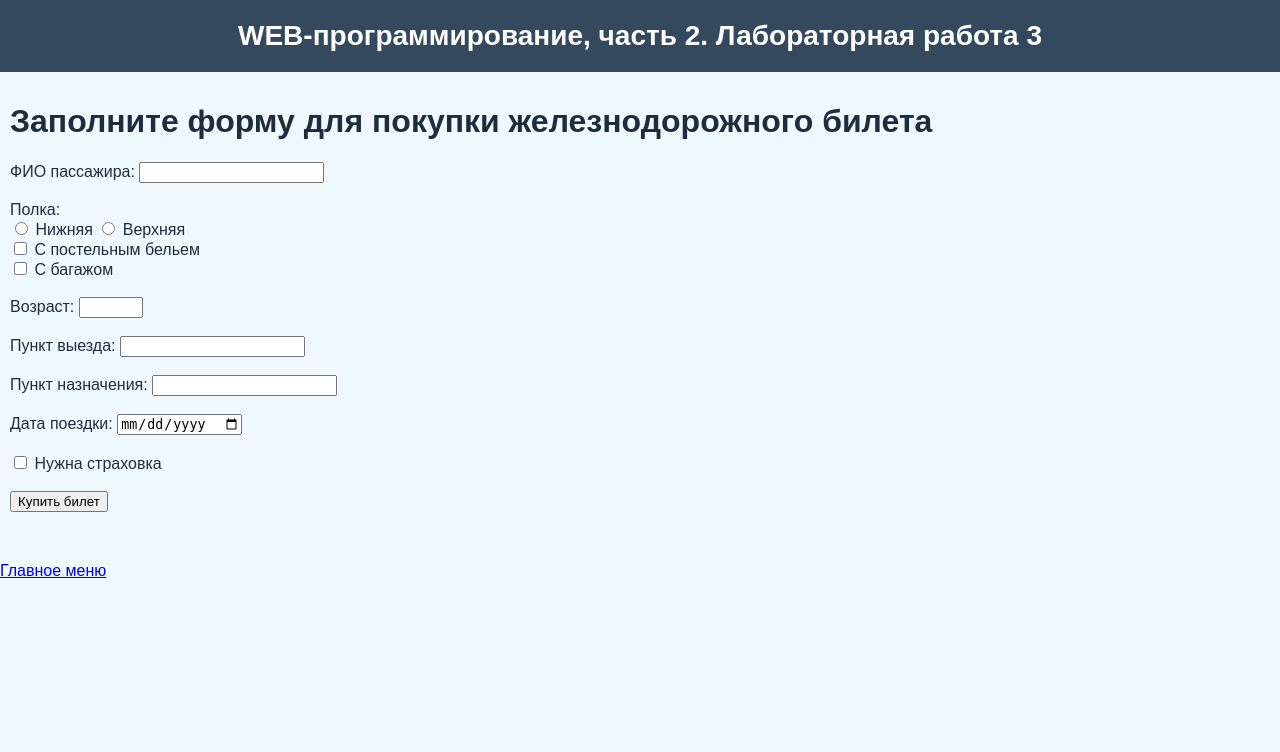
After one commit to sssonyaaab/web--programming-labs-2, a Flask app: page /lab3/ticket in a window 1280 px wide. The commit adds this page. Shown: the top 752 px of the page. Run offline with Flask 3, Linux system fonts and the light colour scheme.

Commit message:
Железнодорожный билет

```diff
--- a/lab3.py
+++ b/lab3.py
@@ -97,3 +97,50 @@ def settings():
     font_style = request.cookies.get('font_style')
     resp = make_response(render_template('lab3/settings.html', color=color, background=background, font_size=font_size, font_style=font_style))
     return resp
+
+
+@lab3.route('/lab3/ticket', methods=['GET', 'POST'])
+def ticket():
+    error_messages = {}
+    if request.method == 'POST':
+        name = request.form.get('name')
+        bunk = request.form.get('bunk')
+        with_bed = request.form.get('with_bed') == 'on'
+        with_baggage = request.form.get('with_baggage') == 'on'
+        age = request.form.get('age')
+        departure = request.form.get('departure')
+        destination = request.form.get('destination')
+        travel_date = request.form.get('travel_date')
+        insurance = request.form.get('insurance') == 'on'
+        if not name:
+            error_messages['name'] = "Укажите ФИО."
+        if not bunk:
+            error_messages['bunk'] = "Выберите тип полки."
+        if not age or not age.isdigit() or not (1 <= int(age) <= 120):
+            error_messages['age'] = "Возраст должен быть от 1 до 120 лет."
+        if not departure:
+            error_messages['departure'] = "Укажите пункт выезда."
+        if not destination:
+            error_messages['destination'] = "Укажите пункт назначения."
+        if not travel_date:
+            error_messages['travel_date'] = "Укажите дату поездки."
+        if error_messages:
+            return render_template('lab3/ticket.html', error_messages=error_messages)
+        age = int(age)
+        is_child = age < 18
+        base_price = 700 if is_child else 1000
+        if bunk in ['нижняя', 'нижняя боковая']:
+            base_price += 100
+        if with_bed:
+            base_price += 75
+        if with_baggage:
+            base_price += 250
+        if insurance:
+            base_price += 150
+        return render_template('lab3/ticket_result.html',
+                               name=name, age=age, is_child=is_child,
+                               departure=departure, destination=destination,
+                               travel_date=travel_date, bunk=bunk,
+                               with_bed=with_bed, with_baggage=with_baggage,
+                               insurance=insurance, price=base_price)
+    return render_template('lab3/ticket.html', error_messages={})
--- a/templates/lab3/lab3.html
+++ b/templates/lab3/lab3.html
@@ -27,5 +27,8 @@
         <li>
             <a href="/lab3/settings">Выбор цвета</a>
         </li>
+        <li>
+            <a href="/lab3/ticket">ЖД билет</a>
+        </li>
     </ol>
 {% endblock %}
--- /dev/null
+++ b/templates/lab3/ticket.html
@@ -0,0 +1,43 @@
+{% extends "base.html" %}
+
+{% block lab %} Лабораторная работа 3 {% endblock %}
+
+{% block main %}
+<h1>Заполните форму для покупки железнодорожного билета</h1>
+
+<form method="post" action="/lab3/ticket">
+    <label for="name">ФИО пассажира:</label>
+    <input type="text" id="name" name="name" value="{{ request.form.get('name', '') }}">
+    <div style="color: red;">{{ error_messages.get('name', '') }}</div><br>
+
+    <label>Полка:</label><br>
+    <input type="radio" id="lower" name="bunk" value="нижняя" {% if request.form.get('bunk') == 'нижняя' %}checked{% endif %}>
+    <label for="lower">Нижняя</label>
+    <input type="radio" id="upper" name="bunk" value="верхняя" {% if request.form.get('bunk') == 'верхняя' %}checked{% endif %}>
+    <label for="upper">Верхняя</label><br>
+    <div style="color: red;">{{ error_messages.get('bunk', '') }}</div>
+
+    <input type="checkbox" name="with_bed" {% if request.form.get('with_bed') %}checked{% endif %}> С постельным бельем<br>
+    <input type="checkbox" name="with_baggage" {% if request.form.get('with_baggage') %}checked{% endif %}> С багажом<br><br>
+
+    <label for="age">Возраст:</label>
+    <input type="number" id="age" name="age" min="1" max="120" value="{{ request.form.get('age', '') }}">
+    <div style="color: red;">{{ error_messages.get('age', '') }}</div><br>
+
+    <label for="departure">Пункт выезда:</label>
+    <input type="text" id="departure" name="departure" value="{{ request.form.get('departure', '') }}">
+    <div style="color: red;">{{ error_messages.get('departure', '') }}</div><br>
+
+    <label for="destination">Пункт назначения:</label>
+    <input type="text" id="destination" name="destination" value="{{ request.form.get('destination', '') }}">
+    <div style="color: red;">{{ error_messages.get('destination', '') }}</div><br>
+
+    <label for="travel_date">Дата поездки:</label>
+    <input type="date" id="travel_date" name="travel_date" value="{{ request.form.get('travel_date', '') }}">
+    <div style="color: red;">{{ error_messages.get('travel_date', '') }}</div><br>
+
+    <label><input type="checkbox" name="insurance" {% if request.form.get('insurance') %}checked{% endif %}> Нужна страховка</label><br><br>
+
+    <button type="submit">Купить билет</button>
+</form>
+{% endblock %}
```
Also changed, not shown: templates/lab3/ticket_result.html (added, +36 -0 lines).
